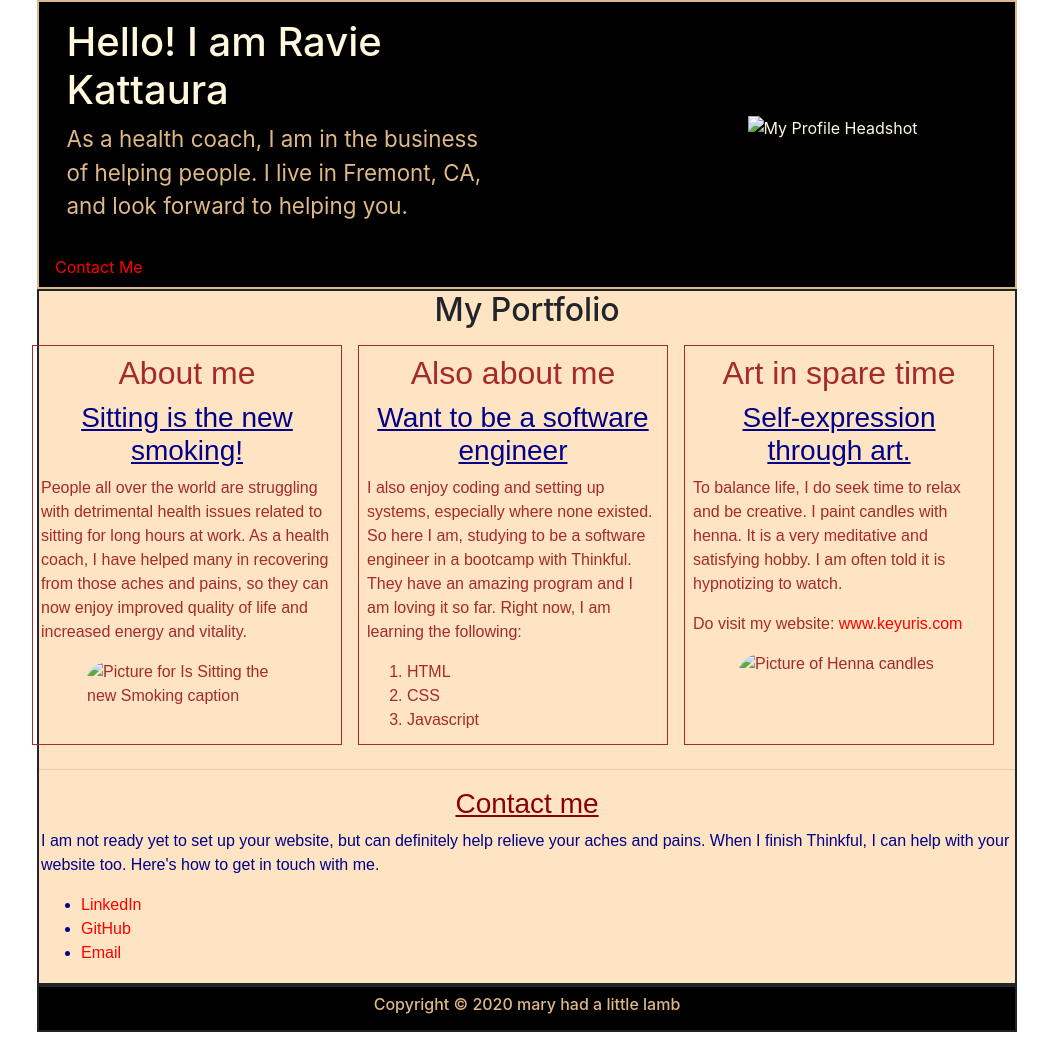
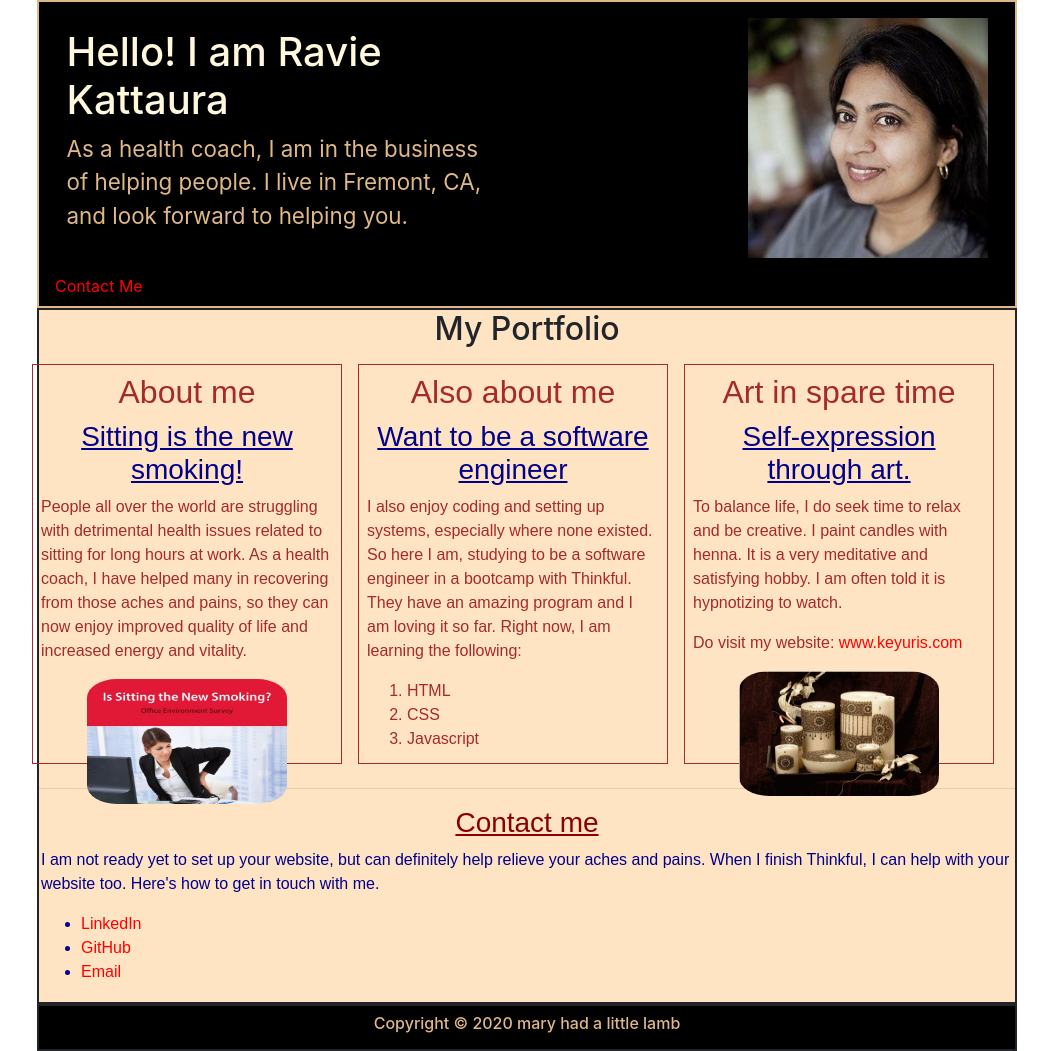
Before and after one commit to raviekattaura/portfolio, a plain HTML site: page index.html in a window 1280 px wide. Shown: the whole page, without its empty margins (113-1161 px from the left). Drawn offline with nearby package versions, Linux system fonts and the light colour scheme; a script that the page names is missing.

Commit message:
Update index.html

```diff
--- a/index.html
+++ b/index.html
@@ -25,7 +25,7 @@
             </p>
           </div>
           <div class="one-half">
-            <img src="Images/ravieProfilePic.jpg" alt="My Profile Headshot"/>
+            <img src="ravieProfilePic.jpg" alt="My Profile Headshot"/>
           </div>
         </div>
         <nav>
@@ -49,7 +49,7 @@
                 <h3>Sitting is the new smoking!</h3>
                 <p>People all over the world are struggling with detrimental health issues related to sitting for long hours at work.  As a health coach, I have helped many in recovering from those aches and pains, so they can now enjoy improved quality of life and increased energy and vitality.
                 </p>
-                <img src="Images/issittingthenewsmokingheader.jpg" width=200 height=125 alt="Picture for Is Sitting the new Smoking caption"/>
+                <img src="issittingthenewsmokingheader.jpg" width=200 height=125 alt="Picture for Is Sitting the new Smoking caption"/>
               </section>
             </div>
             <div class="one-third">
@@ -74,7 +74,7 @@
                 <p>
                   Do visit my website:  <a href="http://www.keyuris.com">www.keyuris.com</a>
                 </p>
-                  <img src="Images/keyuriscover.gif" width=200 height=125 alt="Picture of Henna candles"/>
+                  <img src="keyuriscover.gif" width=200 height=125 alt="Picture of Henna candles"/>
               </section>
             </div>
           </div>
```
